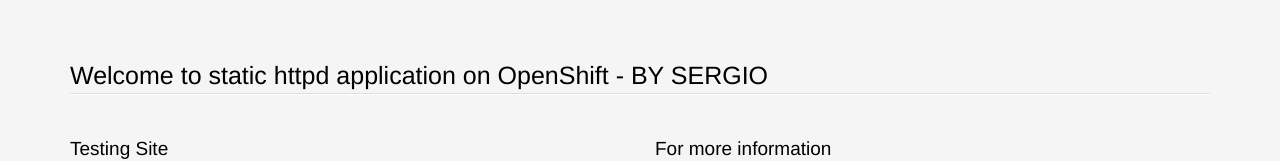
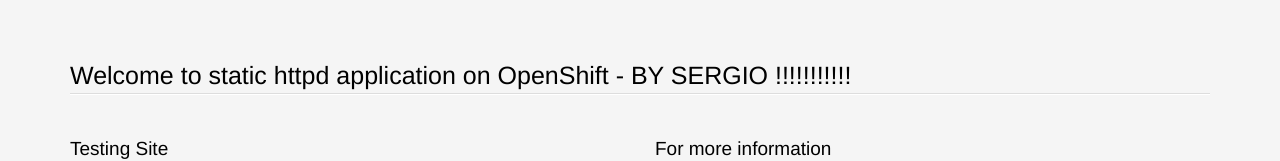
Before and after one commit to sergiomis68/myweb, a plain HTML site: page index.html in a window 1280 px wide. Shown: the top 161 px of the page. Drawn offline with Linux system fonts and the light colour scheme.

Commit message:
Update index.html

```diff
--- a/index.html
+++ b/index.html
@@ -209,7 +209,7 @@
 
  <section class='container'>
   <hgroup>
-    <h1>Welcome to static httpd application on OpenShift - BY SERGIO</h1>
+    <h1>Welcome to static httpd application on OpenShift - BY SERGIO !!!!!!!!!!!</h1>
   </hgroup>
   <div class="row">
     <section class='col-xs-12 col-sm-6 col-md-6'>
```
